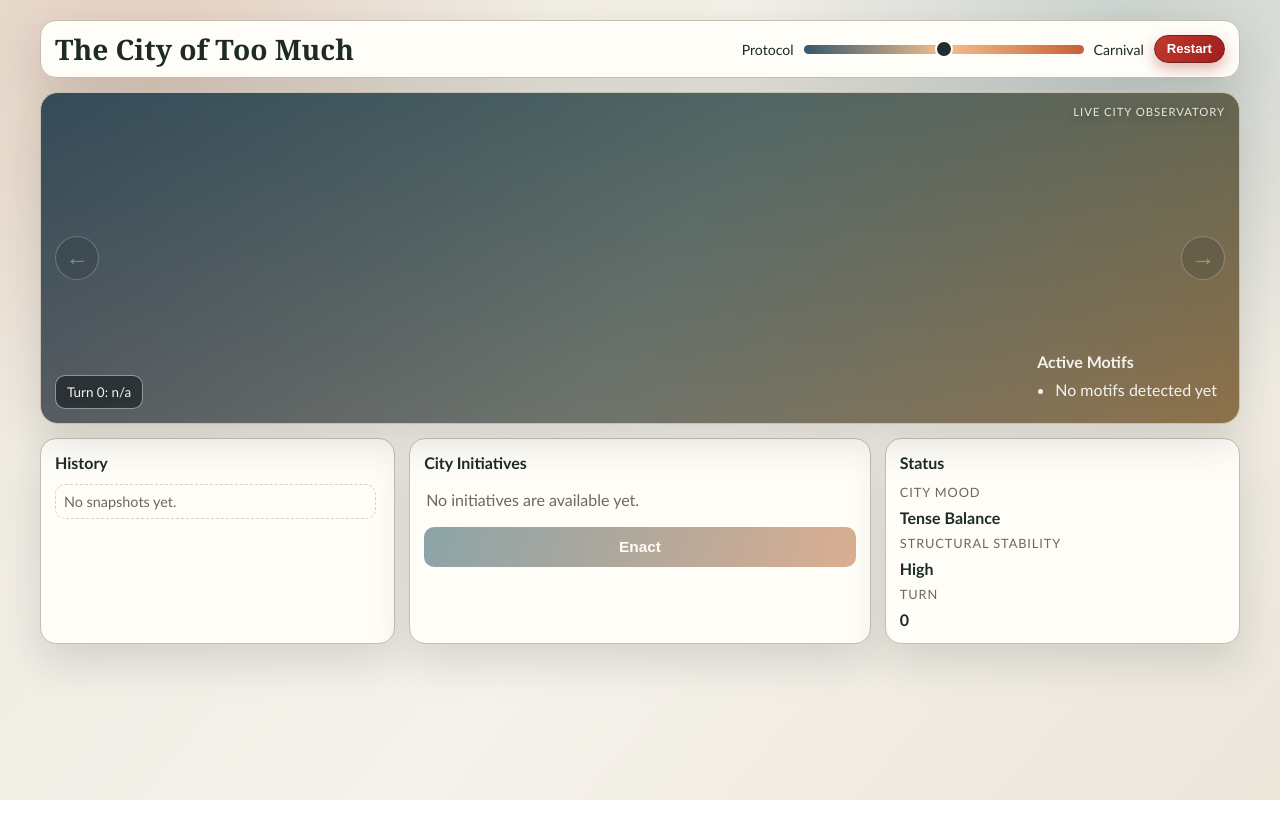
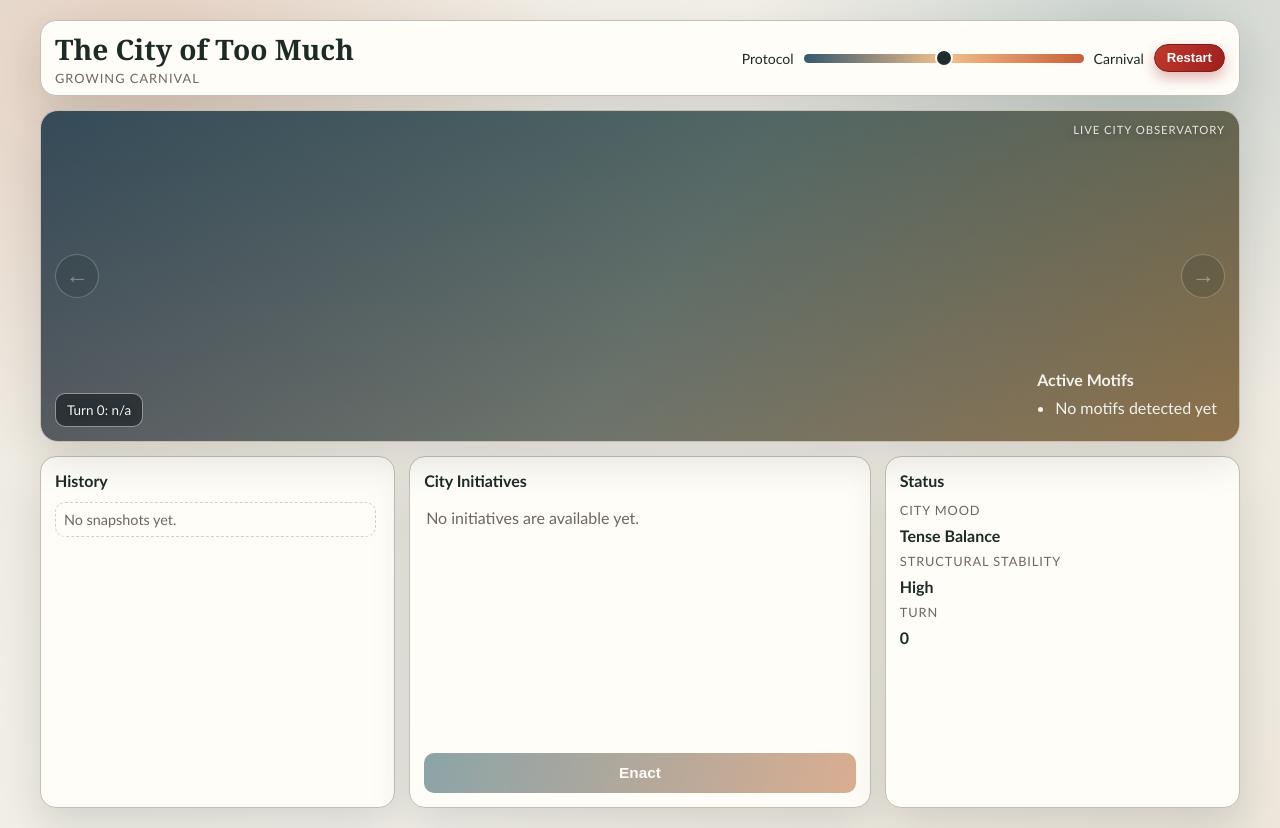
Before and after one commit to Coherent-Worlds-Labs/the-city-of-too-much-game, a website: page ui/index.html in a window 1280 px wide. Before the commit the page ends 800 px from the top, so only its background shows below. Drawn offline with Linux system fonts and the light colour scheme; no server answers.

Commit message:
🚧 6K6B7M ui: restore carnival subtitle and equalize bottom panels

```diff
--- a/ui/index.html
+++ b/ui/index.html
@@ -11,6 +11,7 @@
       <header class="header">
         <div>
           <h1 id="title">The City of Too Much</h1>
+          <p class="header-subtitle">Growing Carnival</p>
         </div>
         <div class="axis">
           <div class="axis-row">
--- a/ui/styles.css
+++ b/ui/styles.css
@@ -46,6 +46,14 @@ h1 {
   margin: 0;
   font-family: "Rockwell", "Georgia", serif;
   font-size: clamp(1.35rem, 2.2vw, 2rem);
+}
+
+.header-subtitle {
+  margin: 2px 0 0;
+  font-size: 0.8rem;
+  letter-spacing: 0.08em;
+  text-transform: uppercase;
+  color: #6f675d;
 }
 
 .axis {
@@ -282,6 +290,7 @@ h1 {
   display: grid;
   grid-template-columns: 1fr 1.3fr 1fr;
   gap: 14px;
+  align-items: stretch;
 }
 
 .panel {
@@ -290,6 +299,10 @@ h1 {
   border-radius: 16px;
   box-shadow: var(--shadow);
   padding: 14px;
+  height: clamp(300px, 44vh, 500px);
+  display: flex;
+  flex-direction: column;
+  min-height: 0;
 }
 
 .panel h3 {
@@ -309,10 +322,6 @@ h1 {
 }
 
 .panel.history {
-  display: flex;
-  flex-direction: column;
-  min-height: 0;
-  max-height: clamp(260px, 52vh, 560px);
   overflow: hidden;
 }
 
@@ -356,6 +365,10 @@ h1 {
 .card-grid {
   display: grid;
   gap: 10px;
+  overflow-y: auto;
+  min-height: 0;
+  flex: 1;
+  padding-right: 4px;
 }
 
 .card {
@@ -531,6 +544,10 @@ h1 {
     grid-template-columns: 1fr;
   }
 
+  .panel {
+    height: auto;
+  }
+
   .panel.history {
     max-height: 320px;
   }
```
Also changed, not shown: .agentplane/tasks/202602281930-6K6B7M/README.md (added).
